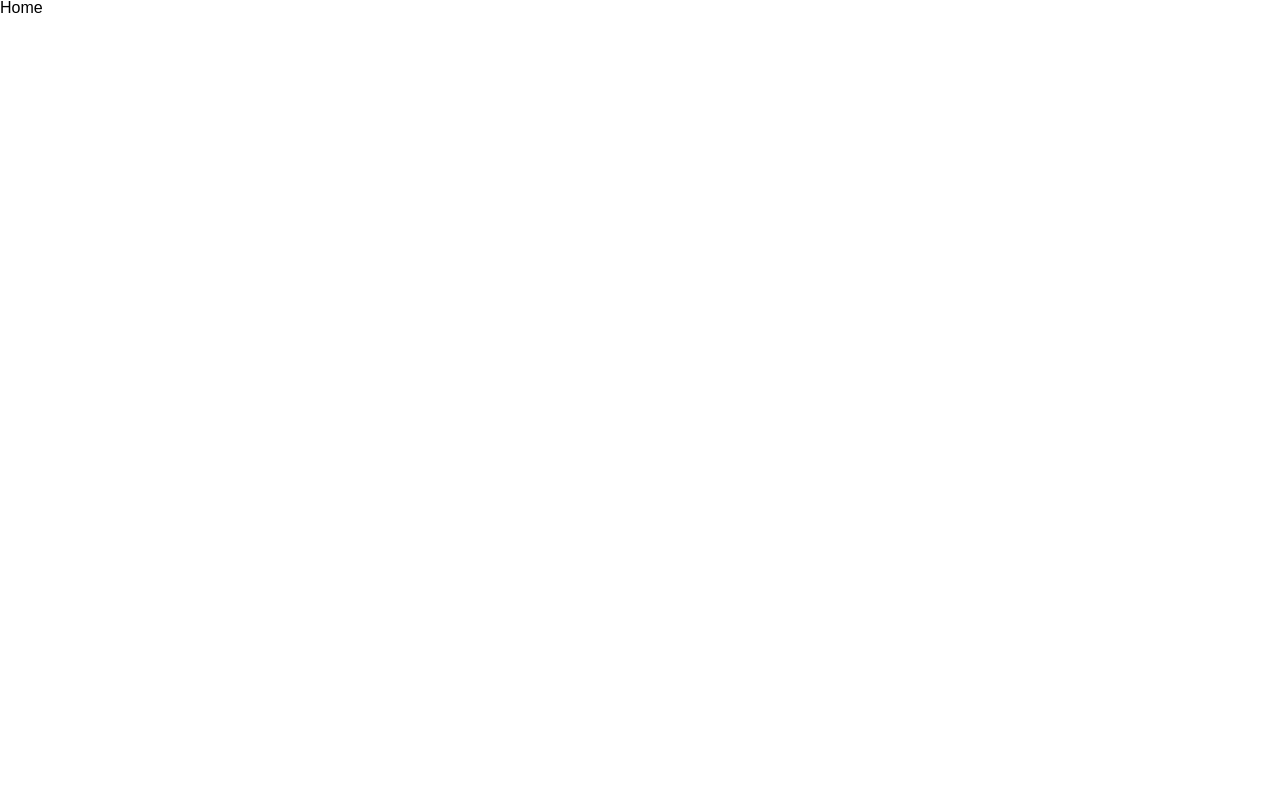
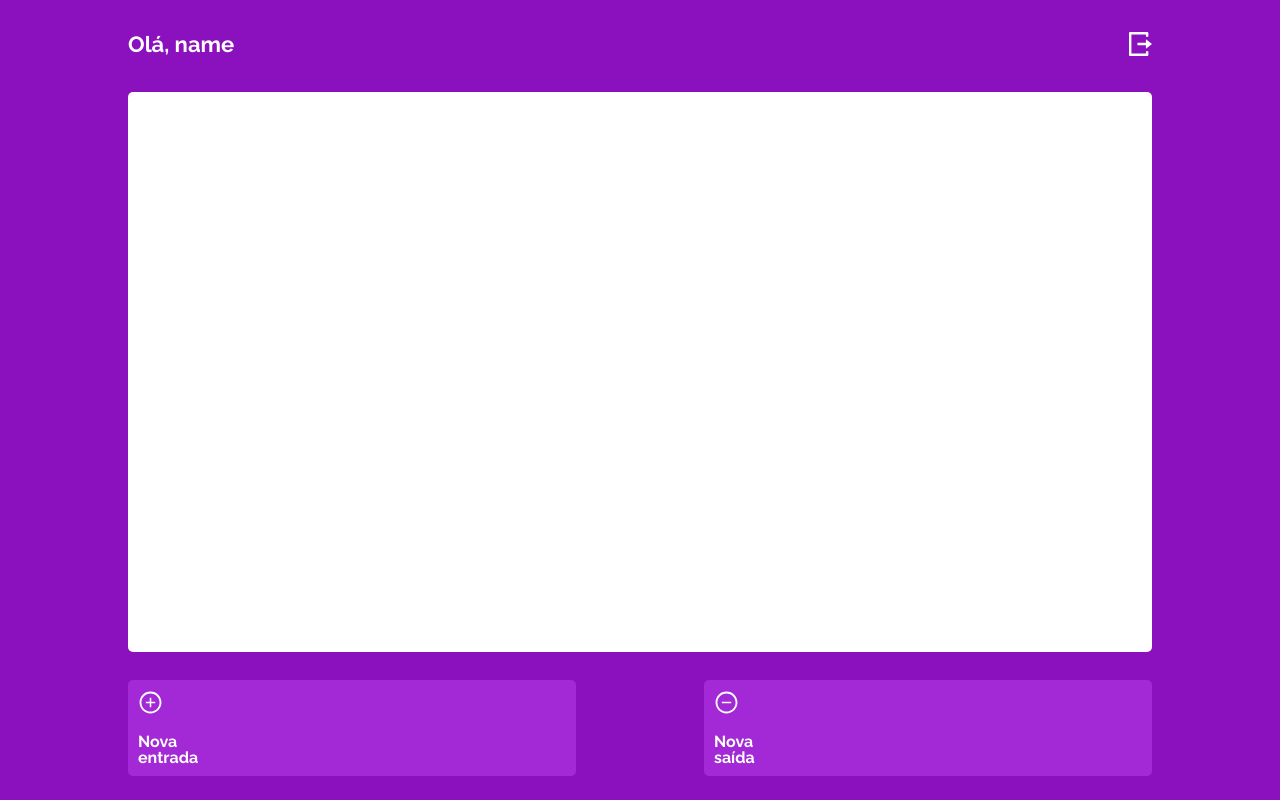
Before and after one commit to AkoruuDev/projeto14-mywallet-front, a React (Create React App) app: page /home in a window 1280 px wide. Built offline with nearby package versions, Linux system fonts and the light colour scheme; a web font is replaced by a local one.

Commit message:
STYLE [Home]: Stylize components from Home page on App

```diff
--- a/src/pages/contents/Home.js
+++ b/src/pages/contents/Home.js
@@ -1,5 +1,109 @@
+// assets
+import exit from "../../assets/exit.svg";
+import add from "../../assets/add-button.svg";
+import remove from "../../assets/remove-button.svg";
+import styled from "styled-components";
+import { useNavigate } from "react-router-dom";
+
 export default function Home() {
+    const navigate = useNavigate();
+
     return (
-        <>Home</>
+        <Container>
+            <Header>
+                <h1>{`Olá, ${"name"}`}</h1>
+                <img src={exit} alt="exit-icon" />
+            </Header>
+            <Historic>
+
+            </Historic>
+            <Register>
+                <Box onClick={() => navigate('/new-input')}>
+                    <img src={add} alt="exit-icon" />
+                    <p>Nova entrada</p>
+                </Box>
+                <Box onClick={() => navigate('/new-output')}>
+                    <img src={remove} alt="exit-icon" />
+                    <p>Nova saída</p>
+                </Box>
+            </Register>
+        </Container>
     );
 }
+
+const Container = styled.div`
+    width: 100vw;
+    height: 100vh;
+    padding: 3vh 0;
+    background-color: #8c11be;
+
+    display: flex;
+    flex-direction: column;
+    justify-content: space-between;
+    align-items: center;
+`
+
+const Header = styled.div`
+    width: 80vw;
+    height: 5vh;
+    display: flex;
+    justify-content: space-between;
+    align-items: center;
+
+    & h1 {
+        font-family: 'Raleway', sans-serif;
+        font-weight: 700;
+        font-size: 22px;
+        color: #FFFFFF;
+    }
+
+    & img:hover {
+        cursor: pointer;
+    }
+`
+
+const Historic = styled.div`
+    width: 80vw;
+    height: 70vh;
+    background-color: #FFFFFF;
+    border-radius: 5px;
+`
+
+const Register = styled.div`
+    width: 80vw;
+    height: 12vh;
+
+    display: flex;
+    justify-content: space-between;
+    align-items: center;
+`
+
+const Box = styled.div`
+    width: 35vw;
+    height: 100%;
+    border-radius: 5px;
+    background-color: #A328D6;
+
+    position: relative;
+
+    & img {
+        position: absolute;
+        top: 10px;
+        left: 10px;
+    }
+
+    & p {
+        color: #FFFFFF;
+        font-family: 'Raleway', sans-serif;
+        font-weight: 700;
+        width: 62px;
+        position: absolute;
+        bottom: 10px;
+        left: 10px;
+    }
+
+    &:hover {
+        cursor: pointer;
+        background-color: #B121EA;
+    }
+`
```
